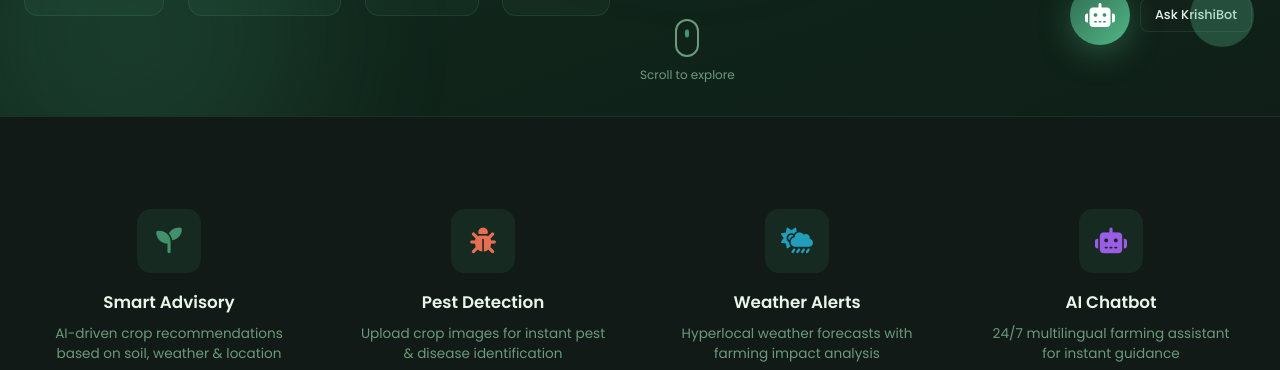
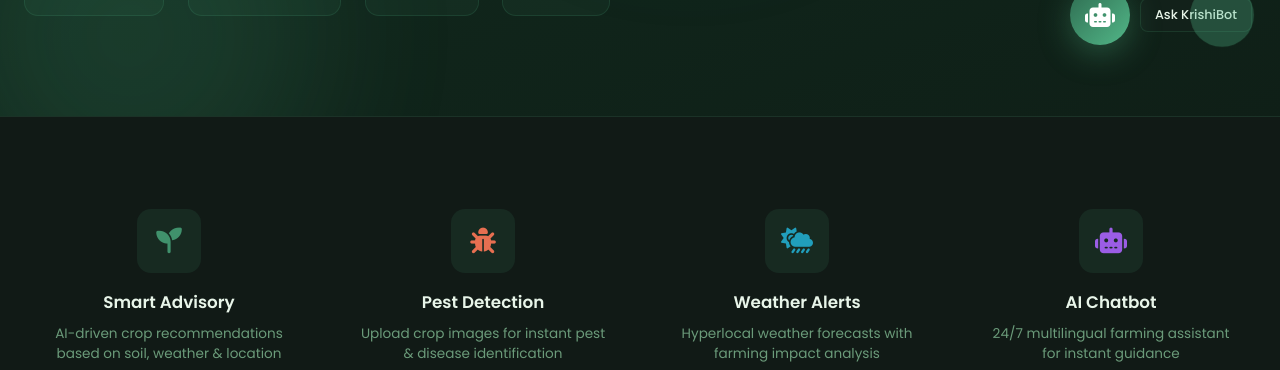
Before and after one commit to sheshankswamy/KrishiMitra, a plain HTML site: page index.html in a window 1280 px wide. Shown: the part 727-1097 px from the top of the page. Drawn offline with Linux system fonts and the light colour scheme.

Commit message:
Updated project

```diff
--- a/index.html
+++ b/index.html
@@ -124,12 +124,6 @@
                     </div>
                 </div>
             </div>
-        </div>
-        <div class="scroll-indicator">
-            <div class="mouse">
-                <div class="wheel"></div>
-            </div>
-            <span data-i18n="scroll_text">Scroll to explore</span>
         </div>
     </section>
 
```
